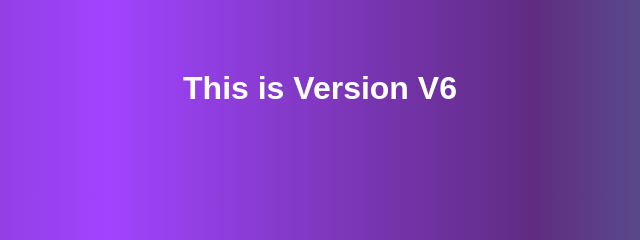
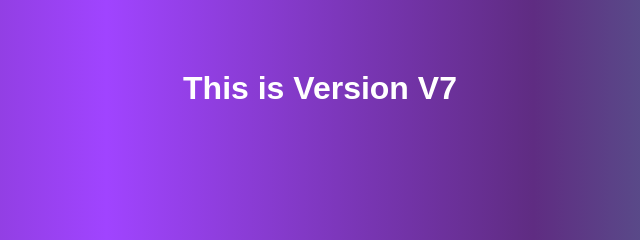
Before and after one commit to amitkhare0201/YT_MPrashant_git, a plain HTML site: page index.html in a window 1280 px wide. Shown: the part 312-552 px from the top of the page, 320-960 px from the left. Drawn offline with Linux system fonts and the light colour scheme.

Commit message:
This is version V7

```diff
--- a/index.html
+++ b/index.html
@@ -7,6 +7,6 @@
     <title>Document</title>
 </head>
 <body>
-    <h1>This is Version V6</h1>
+    <h1>This is Version V7</h1>
 </body>
 </html>
```
